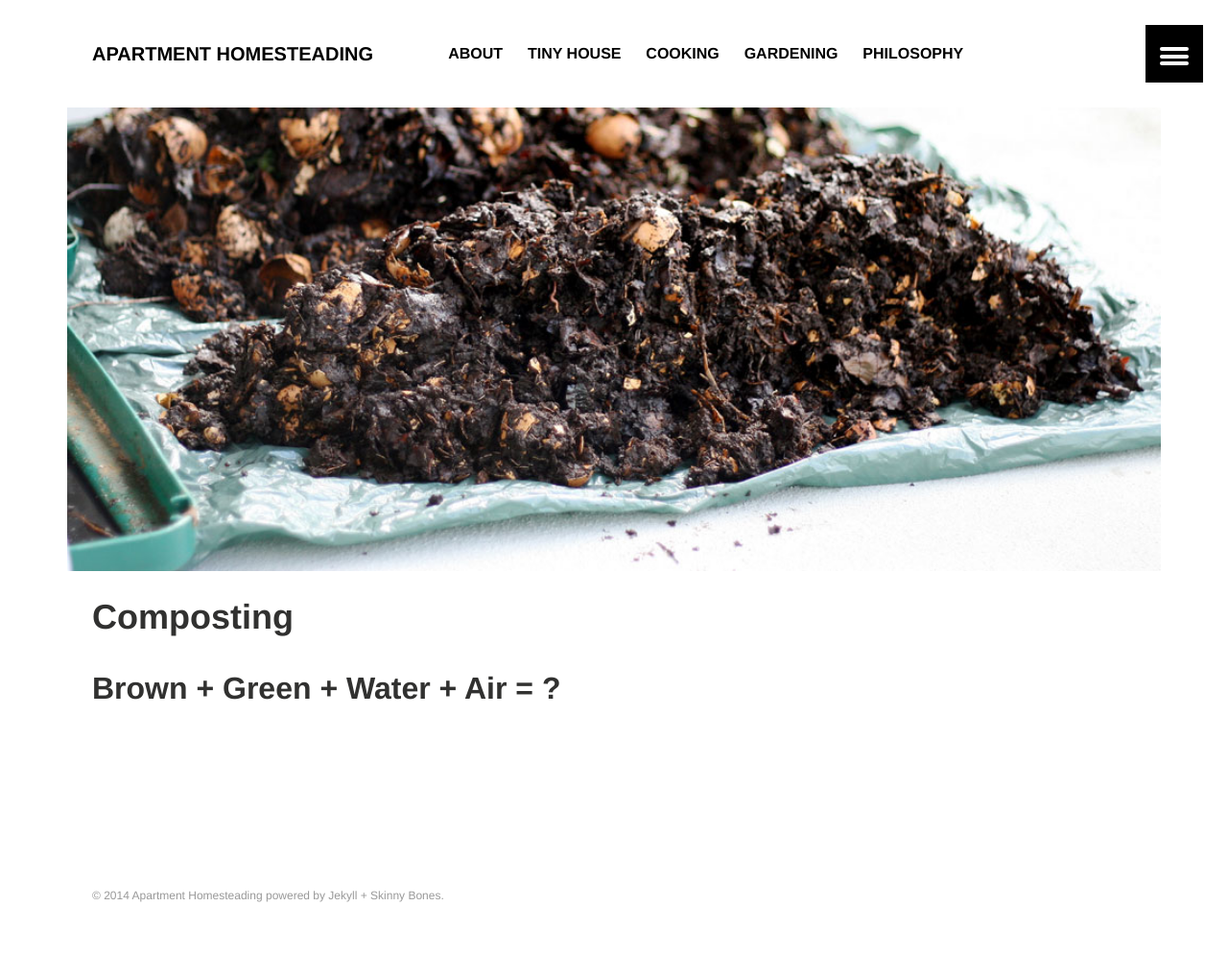
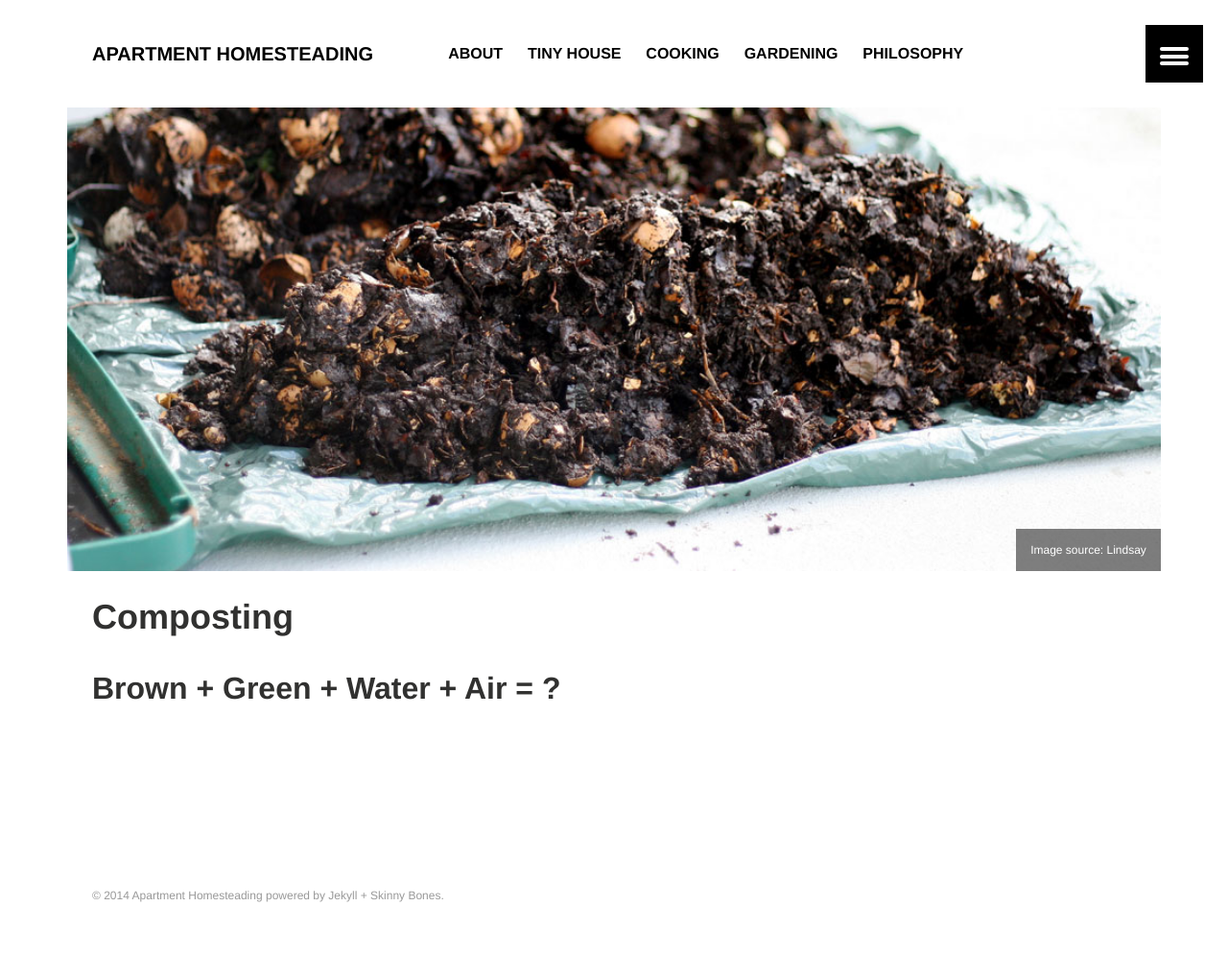
Before and after one commit to apartmenthomesteading/apartmenthomesteading.github.io, a Jekyll site: the page built from composting/index.md, in a window 1280 px wide. Shown: the whole page at 96% size. Built offline with Jekyll 4.4.1, drawn with Linux system fonts in a browser that asks for light colours.

Commit message:
add attribution

```diff
--- a/composting/index.md
+++ b/composting/index.md
@@ -7,6 +7,9 @@ image:
   feature: compost-feature.jpg
   teaser: compost-teaser.jpg
   thumb: compost-teaser.jpg
+  creditlink: https://flic.kr/p/7Sbyv9
+  credit: Lindsay
+
 ads: true
 share: true
 ---
```
